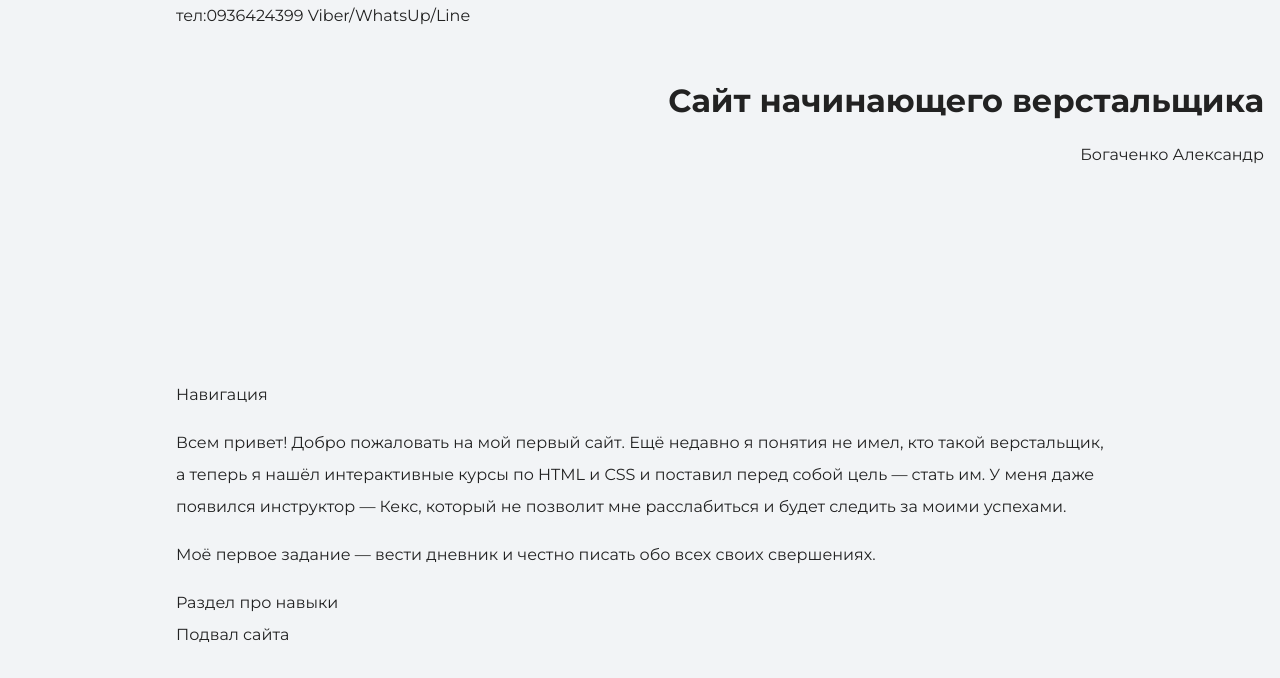
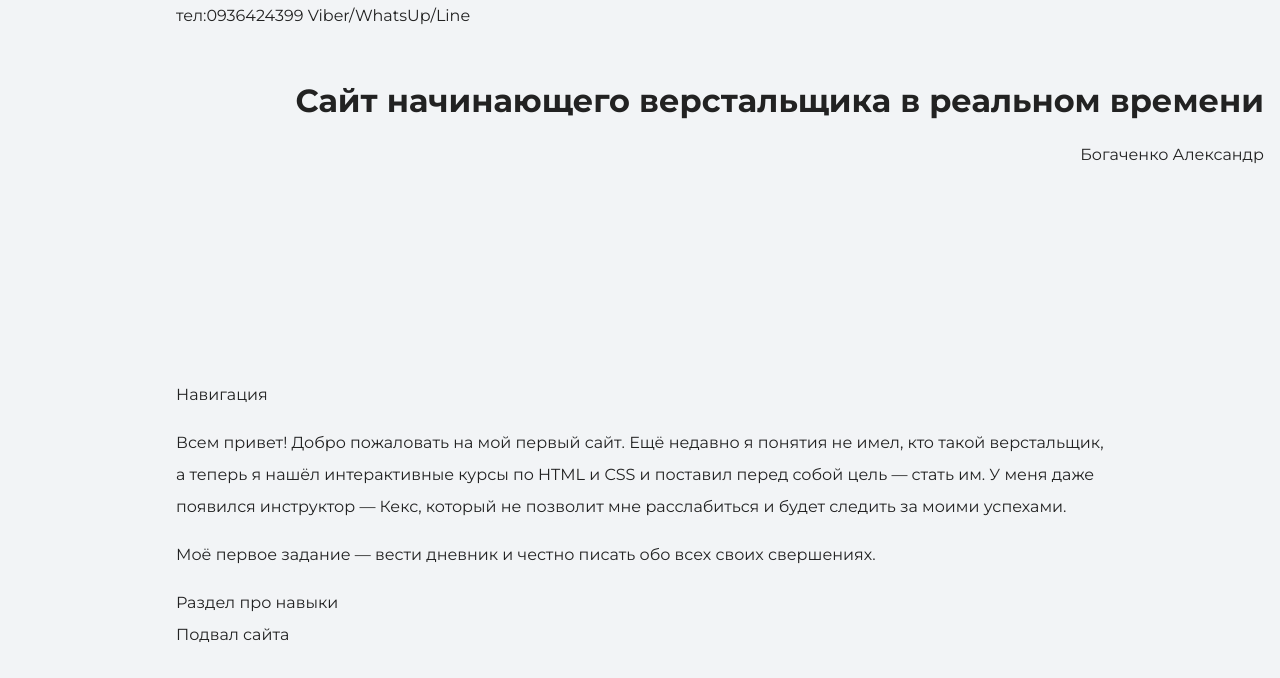
Before and after one commit to Exiv-bogachenko/my-site, a plain HTML site: page index.html in a window 1280 px wide. Drawn offline with Linux system fonts and the light colour scheme.

Commit message:
меняет текст на главной странице

```diff
--- a/index.html
+++ b/index.html
@@ -12,7 +12,7 @@
   <body>
     <header class="page-header">
       <div class="container">
-      <h1>Сайт начинающего верстальщика</h1>
+      <h1>Сайт начинающего верстальщика в реальном времени</h1>
      <p>Богаченко Александр</p>
       </div>
     </header>
```
